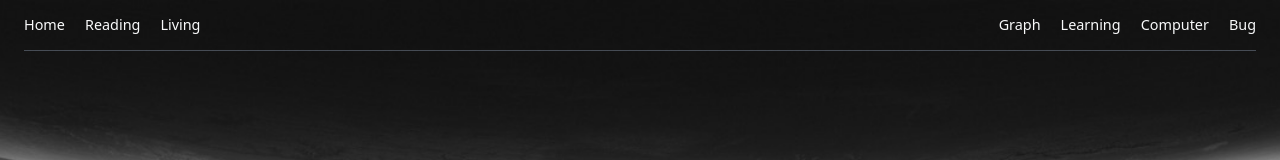
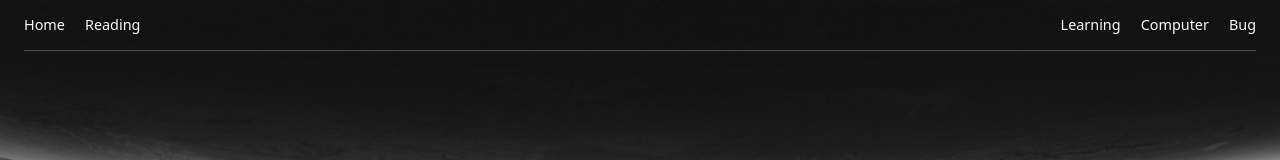
Before and after one commit to liaozk-wiki/wiki2.0, a Vue app: page / in a window 1280 px wide. Shown: the top 160 px of the page. Built offline with nearby package versions, Linux system fonts and the light colour scheme.

Commit message:
去掉living与graph两部分

```diff
--- a/src/App.vue
+++ b/src/App.vue
@@ -74,11 +74,9 @@ const staticBgUrl = withPublicBase(
       <div class="nav-group nav-group-left">
         <router-link to="/">Home</router-link>
         <router-link to="/reading">Reading</router-link>
-        <router-link to="/living">Living</router-link>
 
       </div>
       <div class="nav-group nav-group-right">
-        <router-link to="/graph">Graph</router-link>
         <router-link to="/learning">Learning</router-link>
         <router-link to="/computer">Computer</router-link>
         <router-link to="/bug">Bug</router-link>
```
